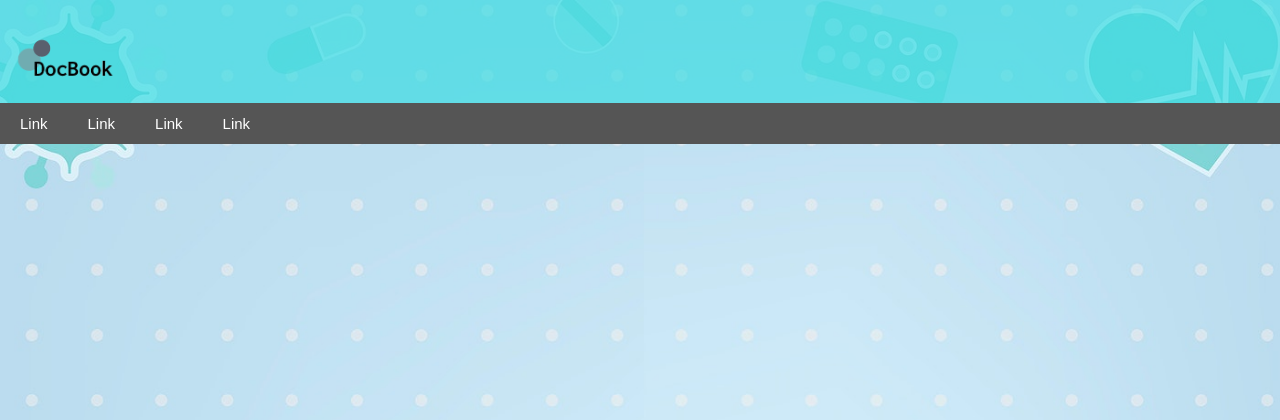
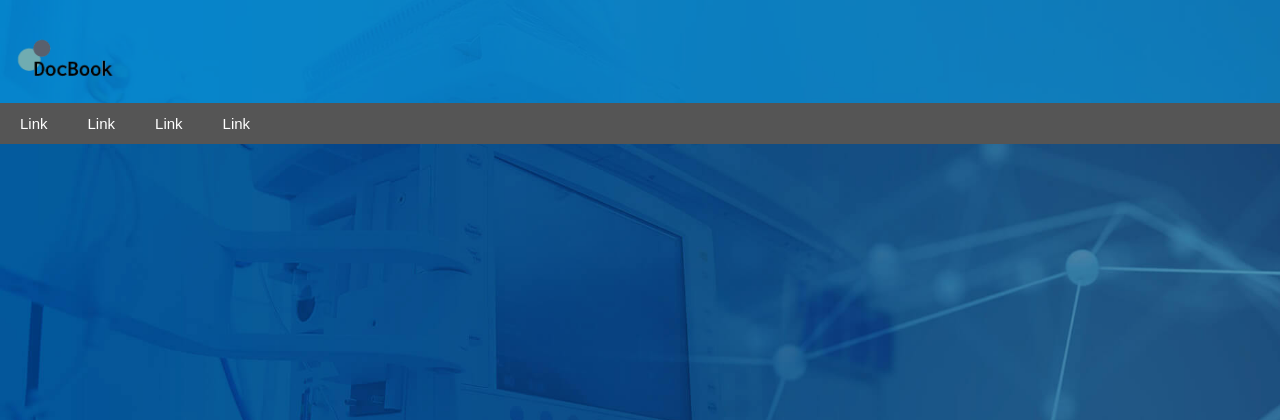
Before and after one commit to VP1996/SES1A-TM-5, a PHP site: the page made by docbook/Home Page.html in a window 1280 px wide. Shown: the top 420 px of the page. Run offline with PHP 8.4, Linux system fonts and the light colour scheme.

Commit message:
changed background

```diff
--- a/docbook/css/style.css
+++ b/docbook/css/style.css
@@ -226,7 +226,7 @@ h1 {
         }
 
 .headerMenu {
-    background-color:rgba(55, 220, 226, 0.678);
+    background-color:rgba(8, 173, 250, 0.5);
     height:"50px";
     border-bottom:0px;
     padding-left: auto;
```
Also changed, not shown: docbook/img/docbook-bg.jpg.
